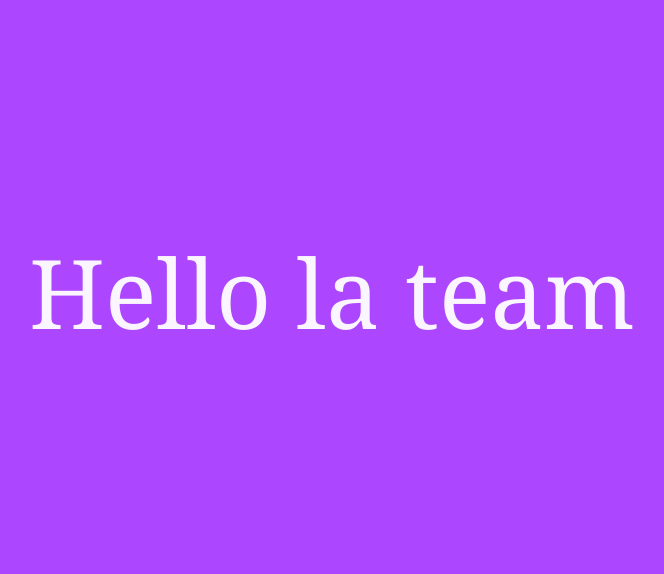
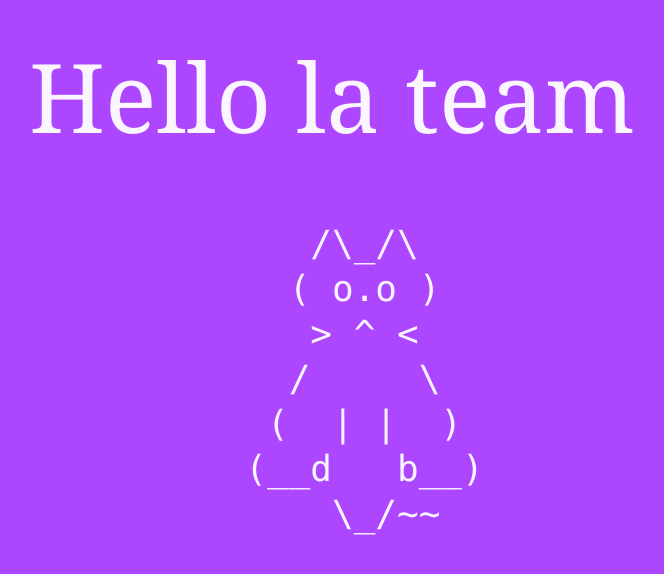
Before and after one commit to mchekini-check-consulting/formation-ba-scpi-invest, a React (Vite) app in the folder frontend/: page / in a window 1280 px wide. Shown: the part 108-682 px from the top of the page, without its empty margins (308-972 px from the left). Built offline with nearby package versions, Linux system fonts and the light colour scheme.

Commit message:
Landing page : ajout d'un chat

```diff
--- a/frontend/src/App.jsx
+++ b/frontend/src/App.jsx
@@ -1,8 +1,21 @@
-// Landing page : fond mauve, message de bienvenue à l'équipe en mauve clair
+// Landing page : fond mauve, message de bienvenue à l'équipe en mauve clair, et un chat dessiné
+const CHAT = String.raw`
+      /\_/\
+     ( o.o )
+      > ^ <
+     /     \
+    (  | |  )
+   (__d   b__)
+       \_/~~
+`;
+
 function App() {
   return (
-    <main className="place-items-center grid bg-purple-500 min-h-svh text-purple-50">
+    <main className="place-items-center content-center gap-8 grid bg-purple-500 min-h-svh text-purple-50">
       <h1 className="m-0 font-serif font-normal text-6xl text-center md:text-8xl">Hello la team</h1>
+      <pre role="img" aria-label="Un chat" className="m-0 font-mono text-2xl md:text-4xl leading-tight">
+        {CHAT}
+      </pre>
     </main>
   );
 }
```
Also changed, not shown: 1 other file (tests, documents, lock files or other folders).
